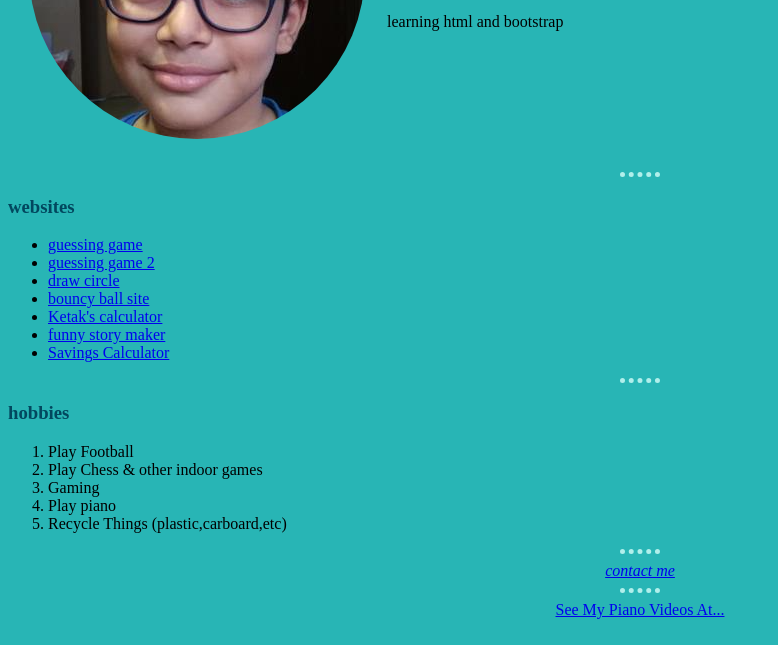
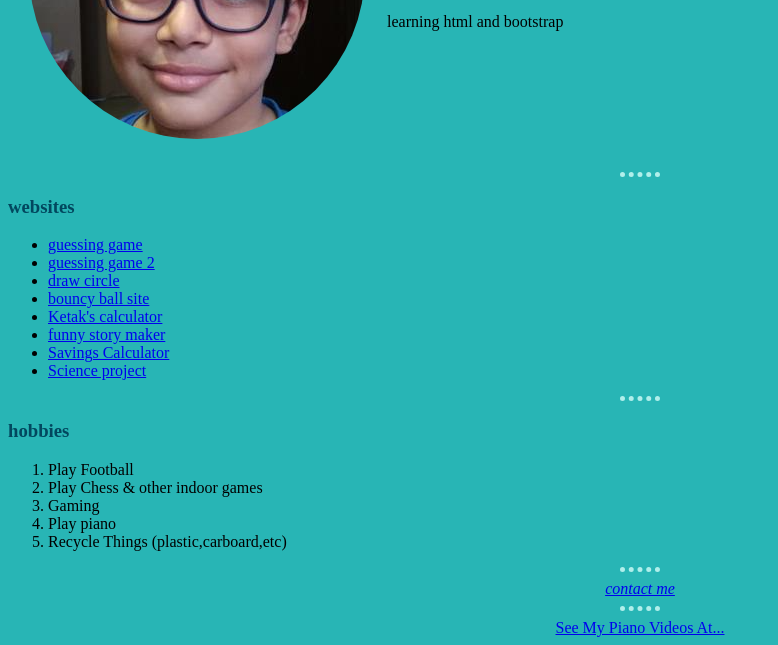
Before and after one commit to Ketak-Nair/ketakpersonalsite, a plain HTML site: page index.html in a window 1280 px wide. Shown: the part 226-871 px from the top of the page, without its empty margins (0-778 px from the left). Drawn offline with Linux system fonts and the light colour scheme.

Commit message:
Update index.html

```diff
--- a/index.html
+++ b/index.html
@@ -24,6 +24,7 @@
         <li><a href="Ketak's calculator.html">Ketak's calculator</a></li>
         <li><a href="funny story maker.html">funny story maker</a></li>
         <li><a href="calculator.html">Savings Calculator</a></li>
+        <li><a href="science project.html">Science project</a></li>
       </ul>
       <hr>
       <h3>hobbies</h3>
```
